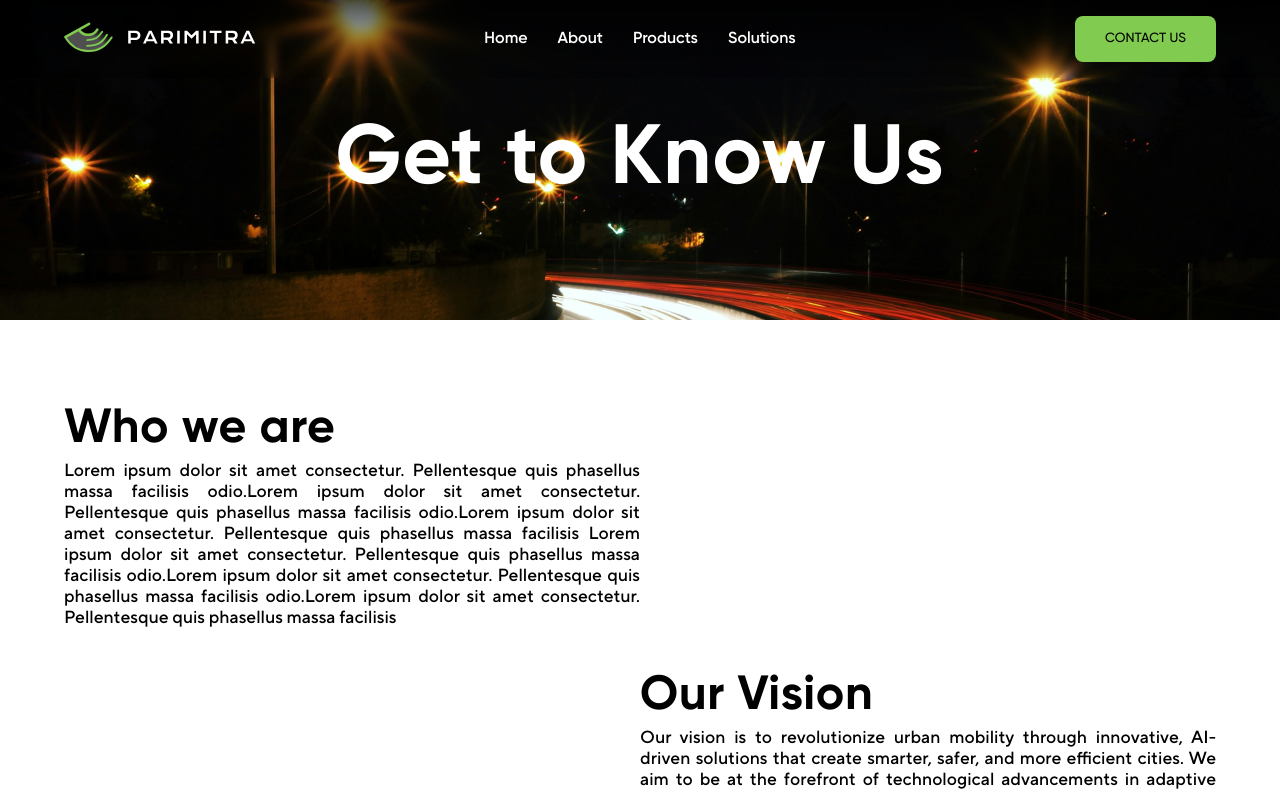
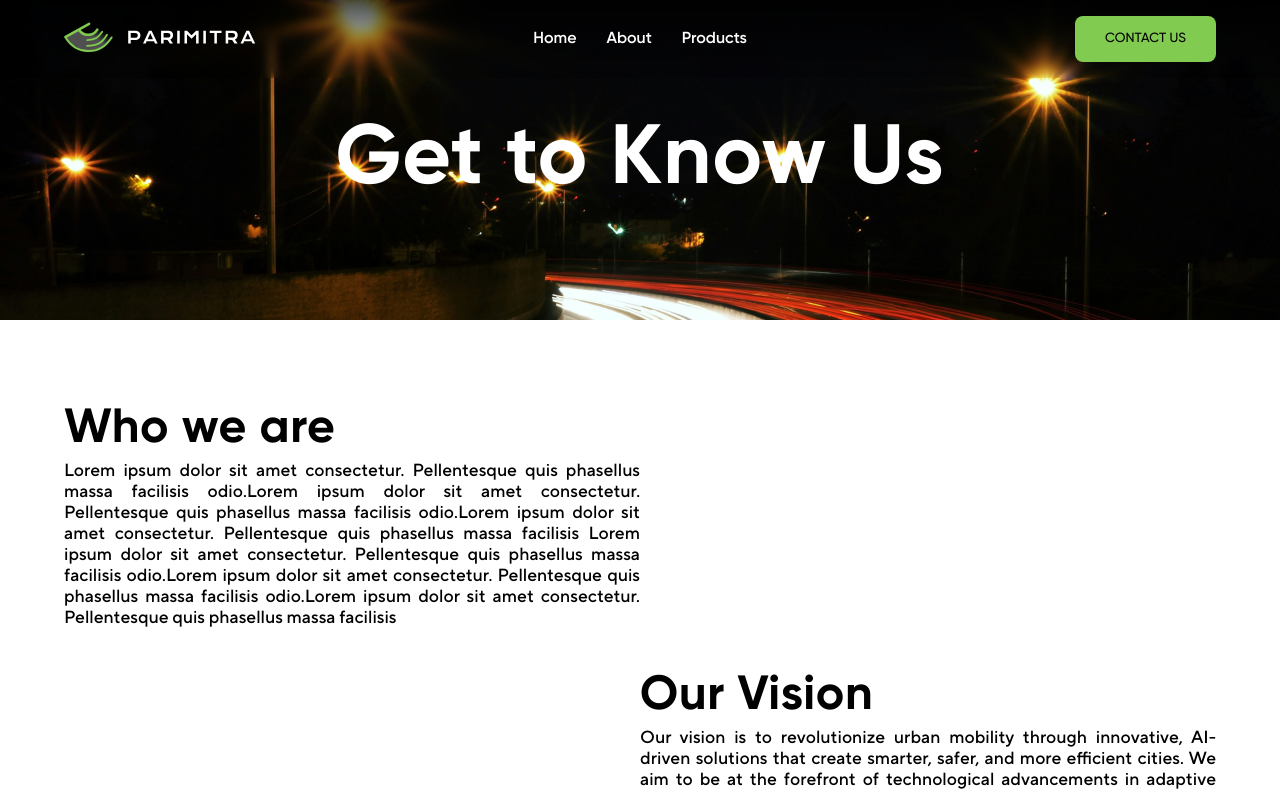
Before and after one commit to Prabh74/Parimitra, a React (Create React App) app: page /about in a window 1280 px wide. Shown: the top 791 px of the page. Built offline with nearby package versions, Linux system fonts and the light colour scheme.

Commit message:
removed solutions link

```diff
--- a/src/App.js
+++ b/src/App.js
@@ -14,7 +14,6 @@ function App() {
                 <Route path="about" element={<About />} />
                 <Route path="products" element={<About />} />
                 <Route path="products/:name" element={<Product />} />
-                <Route path="solutions" element={<About />} />
             </Route>
 
             <Route path="*" element={<NotFound />} />
--- a/src/Components/Navbar/Navbar.jsx
+++ b/src/Components/Navbar/Navbar.jsx
@@ -31,9 +31,6 @@ export default function Navbar() {
                     <a href="/#product" className="nav-link">
                         Products
                     </a>
-                    <Link to="/solutions" className="nav-link">
-                        Solutions
-                    </Link>
                 </div>
 
                 <div className="navbar-btn-container">
@@ -76,13 +73,6 @@ export default function Navbar() {
                     >
                         Products
                     </a>
-                    <Link
-                        to="/solutions"
-                        className="nav-link"
-                        onClick={handleMenu}
-                    >
-                        Solutions
-                    </Link>
                 </div>
             </section>
             <Outlet />
```
